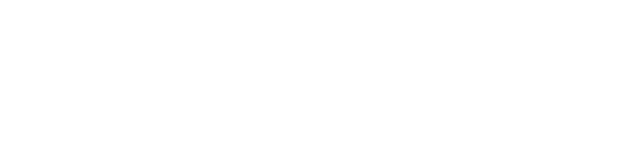
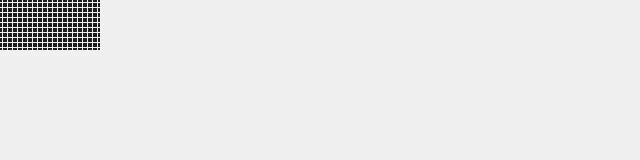
Before and after one commit to acciojob/Color-board-UdayBari3421, a website: page main.html in a window 1280 px wide. Shown: the top 160 px of the page, without its empty margins (0-640 px from the left). Drawn offline with Linux system fonts and the light colour scheme.

Commit message:
created a submission

```diff
--- a/main.html
+++ b/main.html
@@ -7,6 +7,11 @@
 </head>
 
 <body>
+
+	<div class="container">
+    <!-- 800 boxes will be dynamically generated here -->
+  </div>
+
 	<!-- the entire body must be written by student -->
     <script type="text/javascript" src="./script.js">
 </script>
--- a/script.js
+++ b/script.js
@@ -1 +1,24 @@
-//your JS code here. If required.
+document.addEventListener("DOMContentLoaded", function () {
+  const container = document.querySelector(".container");
+
+  // Create 800 boxes
+  for (let i = 0; i < 800; i++) {
+    const box = document.createElement("div");
+    box.classList.add("square");
+
+    // Add event listener for hover effect
+    box.addEventListener("mouseenter", function () {
+      // Change color on hover
+      box.style.backgroundColor = "rgb(29,29,29)";
+    });
+
+    // Add event listener for smooth transition after 1 second
+    box.addEventListener("mouseleave", function () {
+      setTimeout(() => {
+        box.style.backgroundColor = "#3498db";
+      }, 1000);
+    });
+
+    container.appendChild(box);
+  }
+});
--- a/styles.css
+++ b/styles.css
@@ -1 +1,26 @@
-/*  your css code here. If applicable */
+body {
+  margin: 0;
+  display: flex;
+  height: 100vh;
+  background-color: #f0f0f0;
+}
+
+.container {
+  display: grid;
+  grid-template-columns: repeat(40, 2px);
+  grid-template-rows: repeat(40, 2px);
+  gap: 0.5px;
+  height: 1600px;
+}
+
+.square {
+  width: 2px;
+  height: 2px;
+  background-color: rgb(29, 29, 29);
+  transition: background-color 1s ease;
+  /* Smooth transition effect */
+}
+
+.square:hover {
+  background-color: #e74c3c;
+}
```
